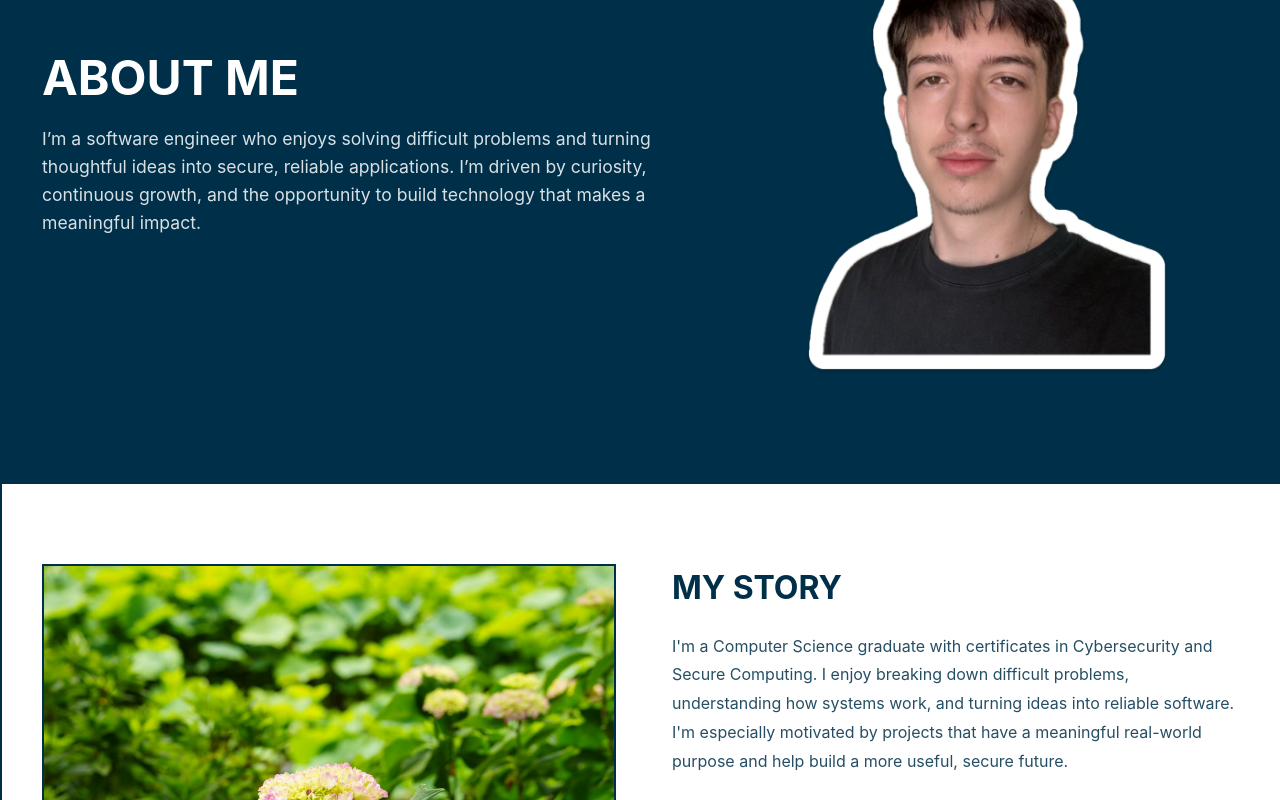
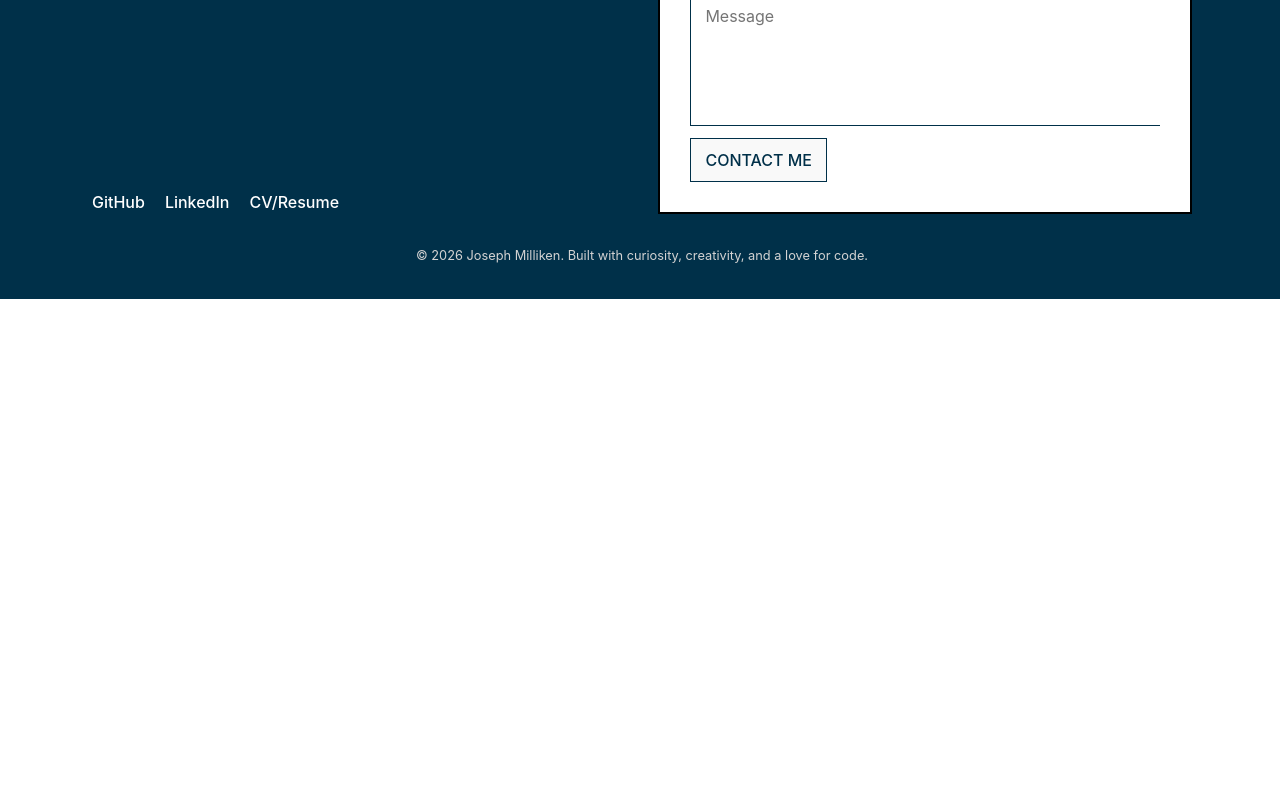
Before and after one commit to milkjo3/web-portfolio, a React (Vite) app: page /web-portfolio/about in a window 1280 px wide. Shown: the part 280-1080 px from the top of the page. After the commit the page ends 800 px from the top, so only its background shows below. Built offline with nearby package versions, Linux system fonts and the light colour scheme.

Commit message:
Refactor navigation links to use anchor tags and update About section for improved accessibility and structure

```diff
--- a/src/App.jsx
+++ b/src/App.jsx
@@ -22,10 +22,10 @@ function App() {
               <Hero></Hero>
               <Projects></Projects>
               <Technologies></Technologies>
+              <About></About>
             </>
           }
         />
-        <Route path="/about" element={<About></About>} />
       </Routes>
       <Footer></Footer>
     </>
--- a/src/components/Footer/Footer.jsx
+++ b/src/components/Footer/Footer.jsx
@@ -75,7 +75,7 @@ export default function Footer() {
           <section className="right">
             <h3>GET IN TOUCH</h3>
             <hr />
-            <form className="contact-form" onSubmit={onSubmit}>
+            <form className="contact-form" id="contact" onSubmit={onSubmit}>
               <input
                 type="email"
                 name="email"
--- a/src/components/Header/Header.jsx
+++ b/src/components/Header/Header.jsx
@@ -27,9 +27,9 @@ export default function Header() {
           className={`nav-links ${menu ? "open" : ""}`}
           aria-label="Primary navigation"
         >
-          <Link to="/about">ABOUT</Link>
-          <Link to="/projects">PROJECTS</Link>
-          <Link to="/contact">CONTACT</Link>
+          <a href="#about">ABOUT</a>
+          <a href="#projects">PROJECTS</a>
+          <a href="#contact">CONTACT</a>
         </nav>
       </header>
     </>
--- a/src/pages/About.jsx
+++ b/src/pages/About.jsx
@@ -3,7 +3,7 @@ import "./About.css";
 export default function About() {
   return (
     <>
-      <div className="about-hero">
+      <div className="about-hero" id="about">
         <div className="about-hero-text">
           <h1>ABOUT ME</h1>
           <p>
@@ -37,8 +37,7 @@ export default function About() {
             and Secure Computing. I enjoy breaking down difficult problems,
             understanding how systems work, and turning ideas into reliable
             software. I'm especially motivated by projects that have a
-            meaningful real-world purpose and help build a more useful, secure
-            future.
+            meaningful real-world purpose and help build a better future.
           </p>
 
           <p>
```
